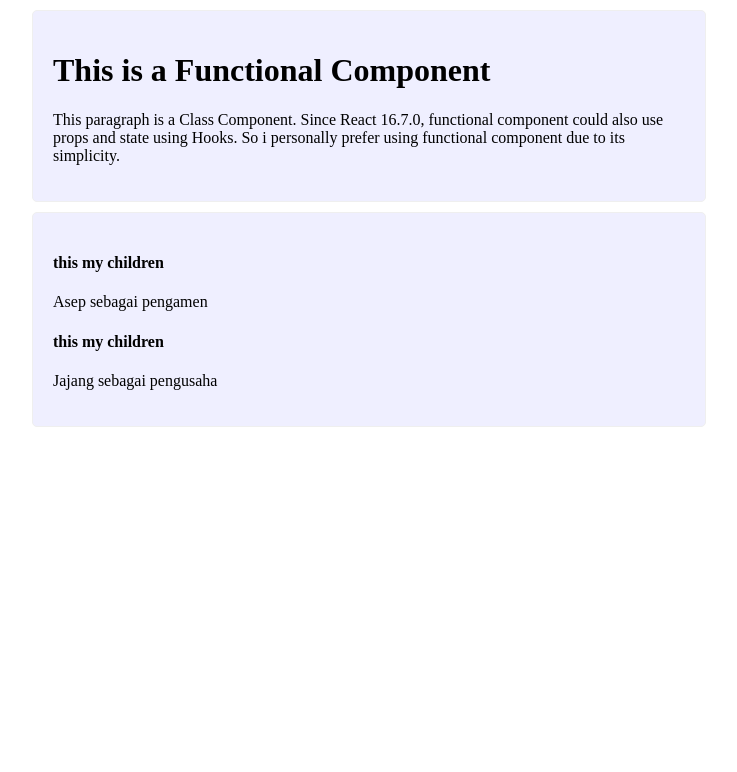
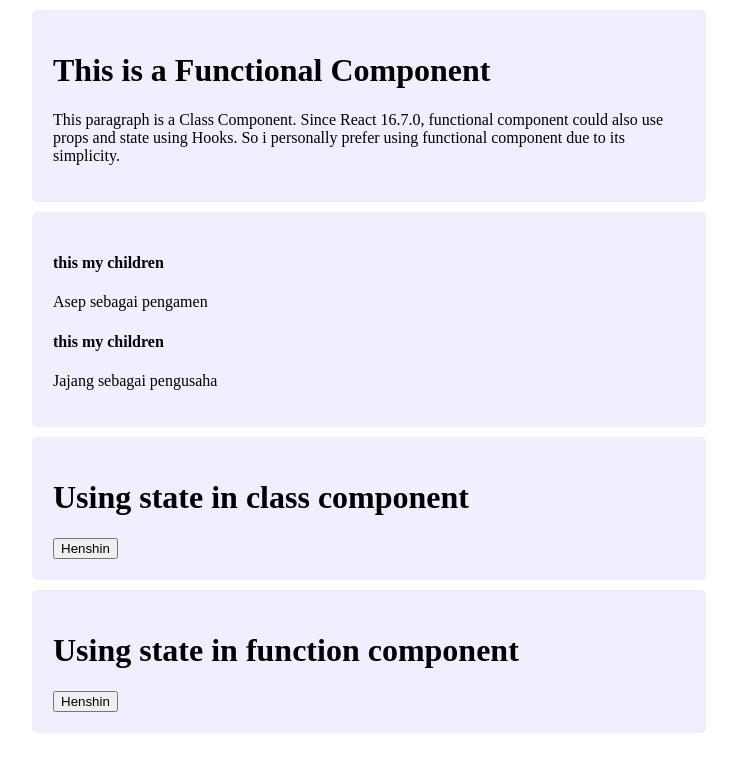
Before and after one commit to insgreeb-pro/Faustine, a Next.js app: page / in a window 1280 px wide. Shown: the top 772 px of the page, without its empty margins (271-1008 px from the left). Built offline with nearby package versions, Linux system fonts and the light colour scheme.

Commit message:
menggunakan state di react

```diff
--- /dev/null
+++ b/components/State.jsx
@@ -0,0 +1,44 @@
+import { Component, useState } from "react";
+
+export class ClassState extends Component {
+  constructor() {
+    super();
+    this.state = {
+      message: "Using state in class component",
+    };
+  }
+
+  changeMessage() {
+    this.setState({
+      message: "Must use constructor and super method (i dont understand -_- )",
+    });
+  }
+
+  render() {
+    return (
+      <div>
+        <h1>{this.state.message}</h1>
+        <button onClick={() => this.changeMessage()}>Henshin</button>
+      </div>
+    );
+  }
+}
+
+export function FunctionState() {
+  const [Message, setMessage] = useState("Using state in function component");
+
+  function changeMessage() {
+    if (Message != "much Simpler") {
+      setMessage("much Simpler");
+    } else {
+      setMessage("Using state in function component");
+    }
+  }
+
+  return (
+    <div>
+      <h1>{Message}</h1>
+      <button onClick={changeMessage}>Henshin</button>
+    </div>
+  );
+}
--- a/pages/index.jsx
+++ b/pages/index.jsx
@@ -1,7 +1,8 @@
 import Head from "next/head";
 import { Container } from "../components/Container";
 import { FuncComponent, ClasComponent } from "../components/typeOfComponent";
-import { Cekproperti } from "../components/assignproperty";
+import { Cekproperti } from "../components/property";
+import { ClassState, FunctionState } from "../components/State";
 
 export default () => {
   return (
@@ -9,6 +10,7 @@ export default () => {
       <Head>
         <title>skripsi</title>
       </Head>
+
       <Container title="sedboi.png">
         <FuncComponent />
         <ClasComponent />
@@ -19,6 +21,14 @@ export default () => {
         </Cekproperti>
         <Cekproperti nama="Jajang" gelar="pengusaha" />
       </Container>
+
+      <Container>
+        <ClassState />
+      </Container>
+
+      <Container>
+        <FunctionState />
+      </Container>
     </div>
   );
 };
```
Also changed, not shown: components/property.jsx (renamed from components/assignproperty.jsx).
